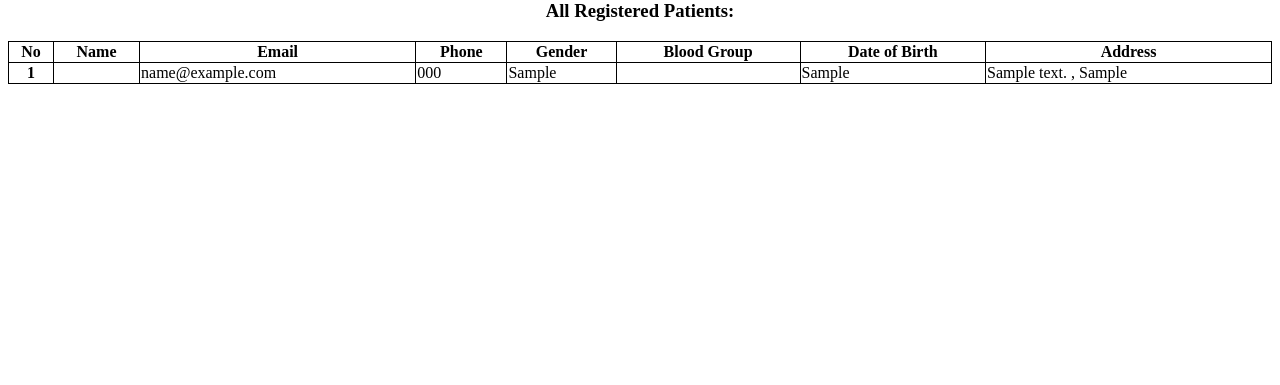
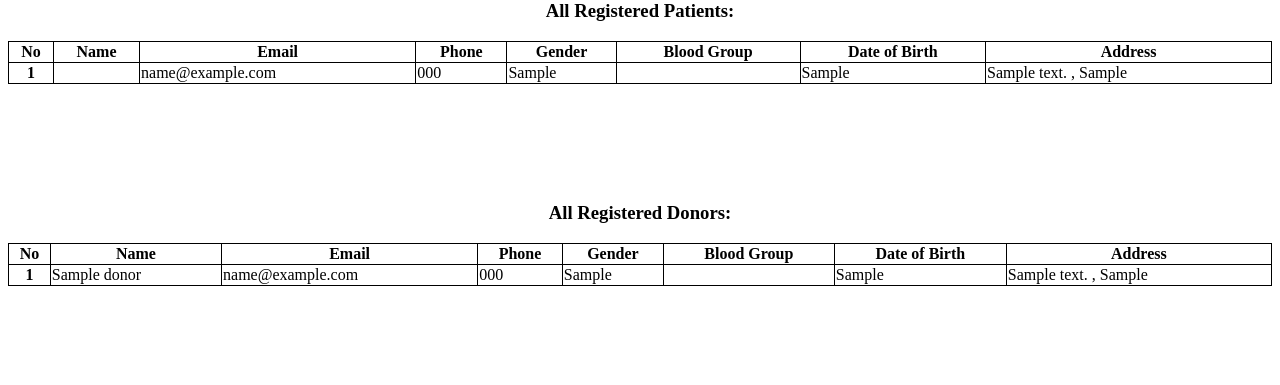
Before and after one commit to Bhowmik-puja/health_care, a PHP site: page /admin.php in a window 1280 px wide. Shown: the part 303-688 px from the top of the page. Run offline with PHP 8.4, Linux system fonts and the light colour scheme; the visitor is signed in with stand-in values (Sample User, id 1); tables that the repository leaves empty or names only in its code hold one stand-in row (values such as "Sample post"); data that the repository does not hold is empty.

Commit message:
admin page updated

```diff
--- a/admin.php
+++ b/admin.php
@@ -1,6 +1,6 @@
 <?php
 session_start();
-if (!isset($_SESSION['userlogin']) && $_SESSION['userlogin'] !=2) {
+if (!isset($_SESSION['userlogin']) && $_SESSION['userlogin'] != 2) {
     echo "Access Denied";
     exit();
 } else {
@@ -11,7 +11,11 @@ if (!isset($_SESSION['userlogin']) && $_SESSION['userlogin'] !=2) {
 
     $stmt = $pdo->prepare('SELECT * FROM patients ORDER BY id ');
     $stmt->execute();
-    $patients=$stmt->fetchAll(PDO::FETCH_ASSOC);
+    $patients = $stmt->fetchAll(PDO::FETCH_ASSOC);
+
+    $stmt = $pdo->prepare('SELECT * FROM donors ORDER BY id ');
+    $stmt->execute();
+    $donors = $stmt->fetchAll(PDO::FETCH_ASSOC);
 }
 
 ?>
@@ -78,11 +82,11 @@ if (!isset($_SESSION['userlogin']) && $_SESSION['userlogin'] !=2) {
         </table>
     </div>
 
-<div style="height: 100px;">
+    <div style="height: 100px;">
 
-</div>
+    </div>
 
-<div>
+    <div>
         <h3 style="text-align: center;">All Registered Patients:</h3>
         <table class="table">
             <thead>
@@ -101,13 +105,13 @@ if (!isset($_SESSION['userlogin']) && $_SESSION['userlogin'] !=2) {
                 <?php foreach ($patients as $i => $row) : ?>
                     <tr>
                         <th><?PHP echo $i + 1; ?></th>
-                        <td><?php echo $row['firstName'].' '.$row['lastName']; ?></td>
+                        <td><?php echo $row['firstName'] . ' ' . $row['lastName']; ?></td>
                         <td><?php echo $row['email'] ?></td>
                         <td><?php echo $row['phone'] ?></td>
                         <td><?php echo $row['gender'] ?></td>
                         <td><?php echo $row['bloodGrp'] ?></td>
                         <td><?php echo $row['dob'] ?></td>
-                        <td><?php echo $row['address'].' , '.$row['city'] ?></td>
+                        <td><?php echo $row['address'] . ' , ' . $row['city'] ?></td>
 
 
                     </tr>
@@ -116,6 +120,48 @@ if (!isset($_SESSION['userlogin']) && $_SESSION['userlogin'] !=2) {
         </table>
     </div>
 
+    <div style="height: 100px;">
+
+    </div>
+
+    <div>
+        <h3 style="text-align: center;">All Registered Donors:</h3>
+        <table class="table">
+            <thead>
+                <tr>
+                    <th scope="col">No</th>
+                    <th scope="col">Name</th>
+                    <th scope="col">Email</th>
+                    <th scope="col">Phone</th>
+                    <th scope="col">Gender</th>
+                    <th scope="col">Blood Group</th>
+                    <th scope="col">Date of Birth</th>
+                    <th scope="col">Address</th>
+                </tr>
+            </thead>
+            <tbody>
+                <?php foreach ($donors as $i => $row) : ?>
+                    <tr>
+                        <th><?PHP echo $i + 1; ?></th>
+                        <td><?php echo $row['name'] ?></td>
+                        <td><?php echo $row['email'] ?></td>
+                        <td><?php echo $row['phone'] ?></td>
+                        <td><?php echo $row['gender'] ?></td>
+                        <td><?php echo $row['bloodGrp'] ?></td>
+                        <td><?php echo $row['dob'] ?></td>
+                        <td><?php echo $row['address'] . ' , ' . $row['city'] ?></td>
+
+
+                    </tr>
+                <?php endforeach; ?>
+            </tbody>
+        </table>
+    </div>
+
+    <div style="height: 100px;">
+
+    </div>
+
 </body>
 
 </html>
```
